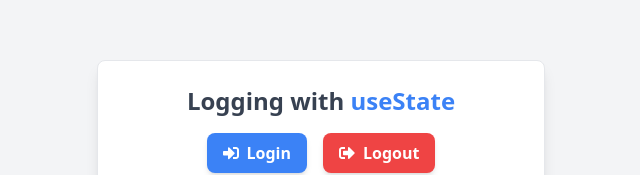
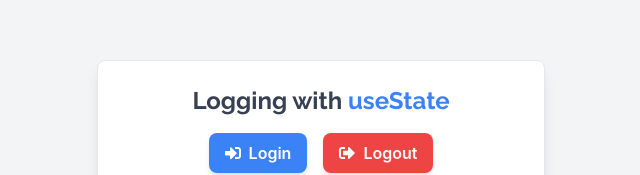
Before and after one commit to Sumonta056/tech-stack-basics, a React (Vite) app: page /4-usestate in a window 1280 px wide. Shown: the part 225-400 px from the top of the page, without its empty margins (319-959 px from the left). Built offline with nearby package versions, Linux system fonts and the light colour scheme.

Commit message:
feat: how to change font in tailwindcss

```diff
--- a/src/index.css
+++ b/src/index.css
@@ -1,8 +1,9 @@
+@import url("https://fonts.googleapis.com/css2?family=Raleway:ital,wght@0,100..900;1,100..900&display=swap");
 @tailwind base;
 @tailwind components;
 @tailwind utilities;
 @layer base {
   :root {
-    --radius: 0.5rem
+    --radius: 0.5rem;
   }
 }
--- a/src/learning/4-useState/Index.tsx
+++ b/src/learning/4-useState/Index.tsx
@@ -24,7 +24,7 @@ const Index = () => {
   return (
     <div className="flex items-center justify-center min-h-screen p-6 bg-gray-100">
       <div className="w-full max-w-md p-6 bg-white border rounded-lg shadow-lg">
-        <h1 className="mb-4 text-2xl font-bold text-center text-gray-700">
+        <h1 className="mb-4 text-2xl font-bold text-center text-gray-700 font-raleway">
           Logging with <span className="text-blue-500">useState</span>
         </h1>
 
--- a/tailwind.config.js
+++ b/tailwind.config.js
@@ -12,7 +12,12 @@ export default {
   			md: 'calc(var(--radius) - 2px)',
   			sm: 'calc(var(--radius) - 4px)'
   		},
-  		colors: {}
+
+      fontFamily: {
+        sans: ['Inter', 'sans-serif'],
+        mono: ['JetBrains Mono', 'monospace'],
+        raleway: ['Raleway', 'sans-serif'],
+      },
   	}
   },
   plugins: [require("tailwindcss-animate")],
```
